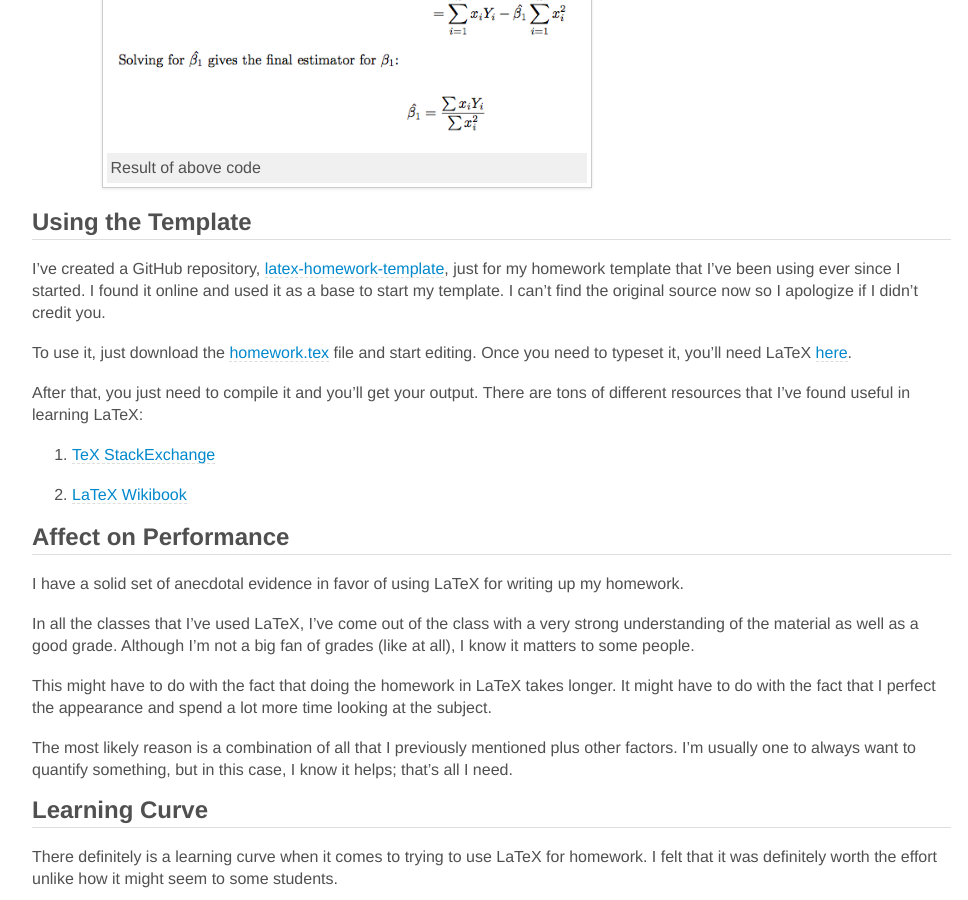
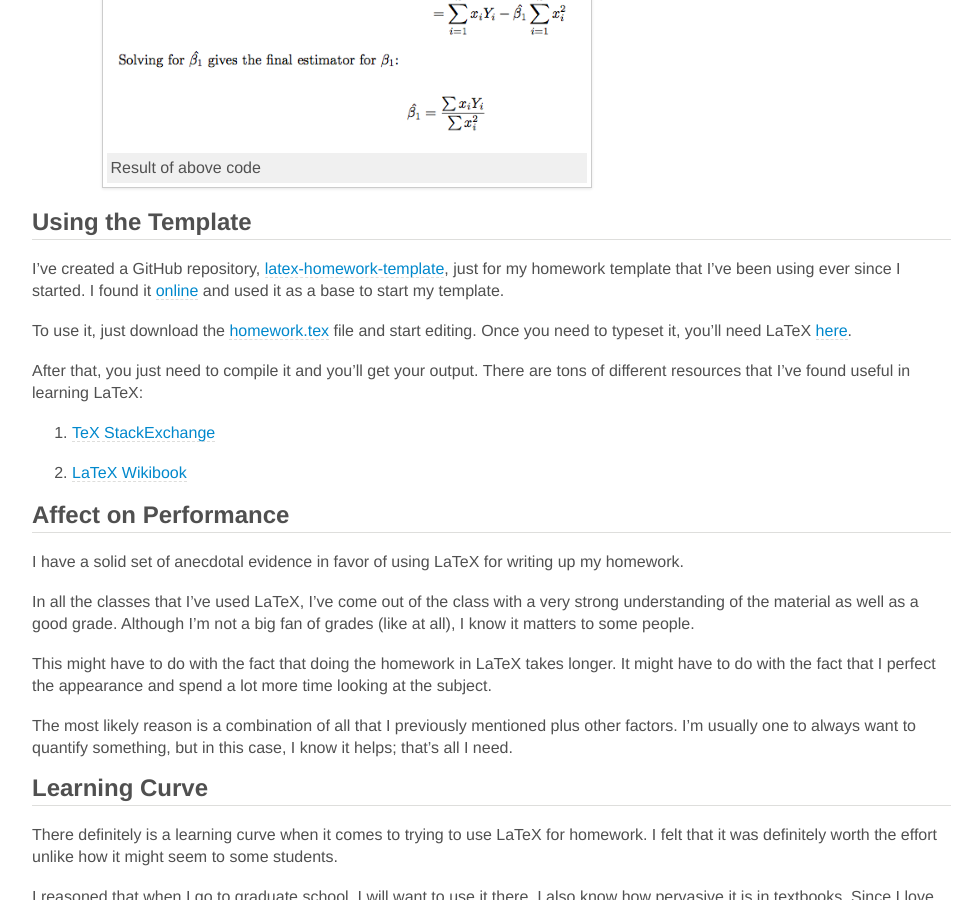
Before and after one commit to jdavis/jdavis.github.com, a Jekyll site: the page built from _posts/2014-02-12-doing-your-homework-in-latex.md, in a window 1280 px wide and 900 px high, scrolled down 2110 px. Shown: the whole window, without its empty margins (239-1207 px from the left). Built offline with Jekyll 4.4.1, drawn with Linux system fonts in a browser that asks for light colours; nearby versions of some CDN libraries; some web fonts are replaced; Markdown is read by kramdown in place of the engine named in the settings.

Commit message:
Add citation for original template
I found it!

```diff
--- a/_posts/2014-02-12-doing-your-homework-in-latex.md
+++ b/_posts/2014-02-12-doing-your-homework-in-latex.md
@@ -133,9 +133,8 @@
 ## Using the Template
 
 I've created a GitHub repository, [latex-homework-template][repo], just for my
-homework template that I've been using ever since I started. I found it online
-and used it as a base to start my template. I can't find the original source now
-so I apologize if I didn't credit you.
+homework template that I've been using ever since I started. I found it
+[online][template] and used it as a base to start my template.
 
 To use it, just download the [homework.tex][homework.tex] file and start
 editing. Once you need to typeset it, you'll need LaTeX [here][install].
```
Also changed, not shown: other parts of _posts/2014-02-12-doing-your-homework-in-latex.md (+1 -0 lines).
